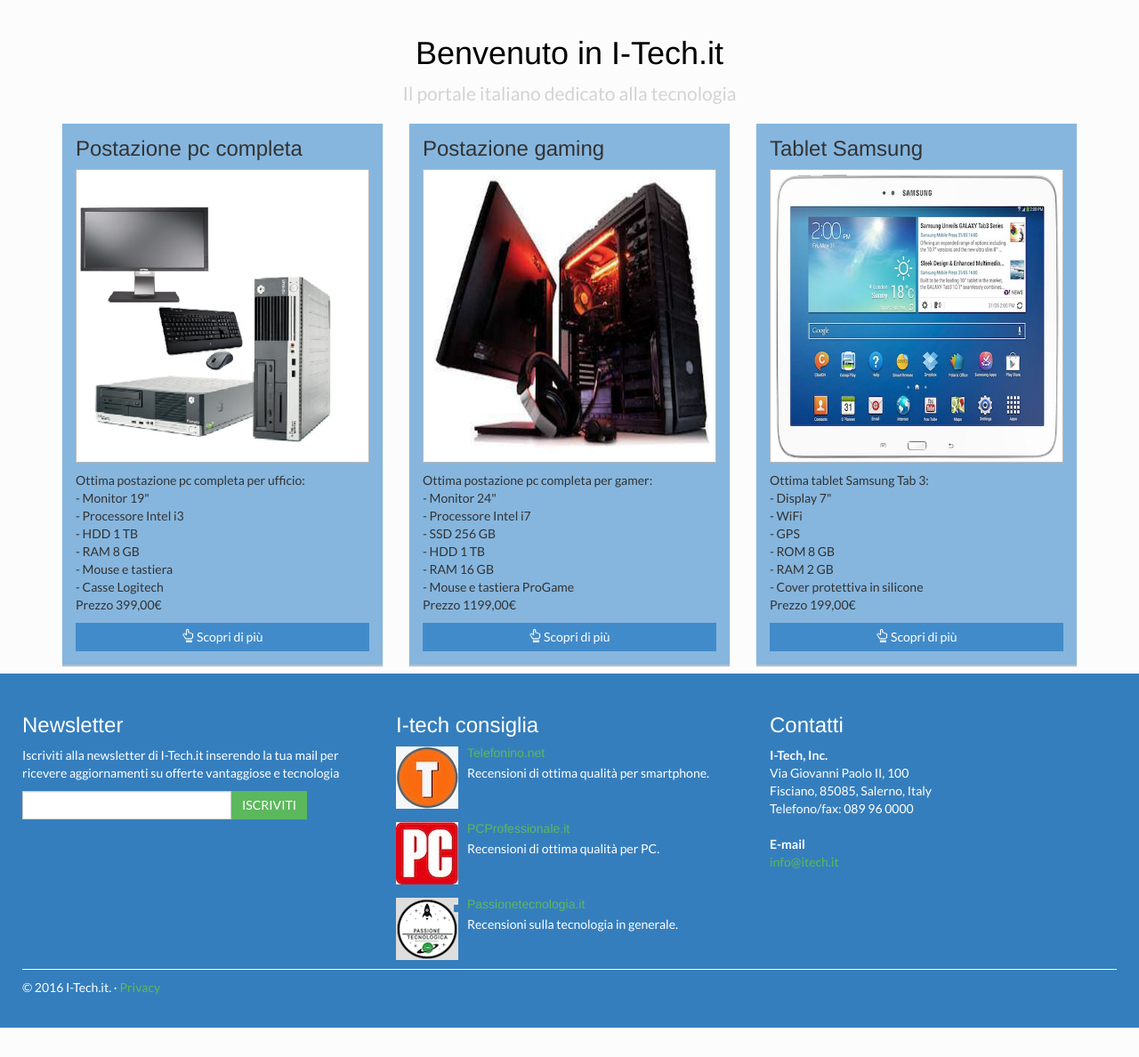
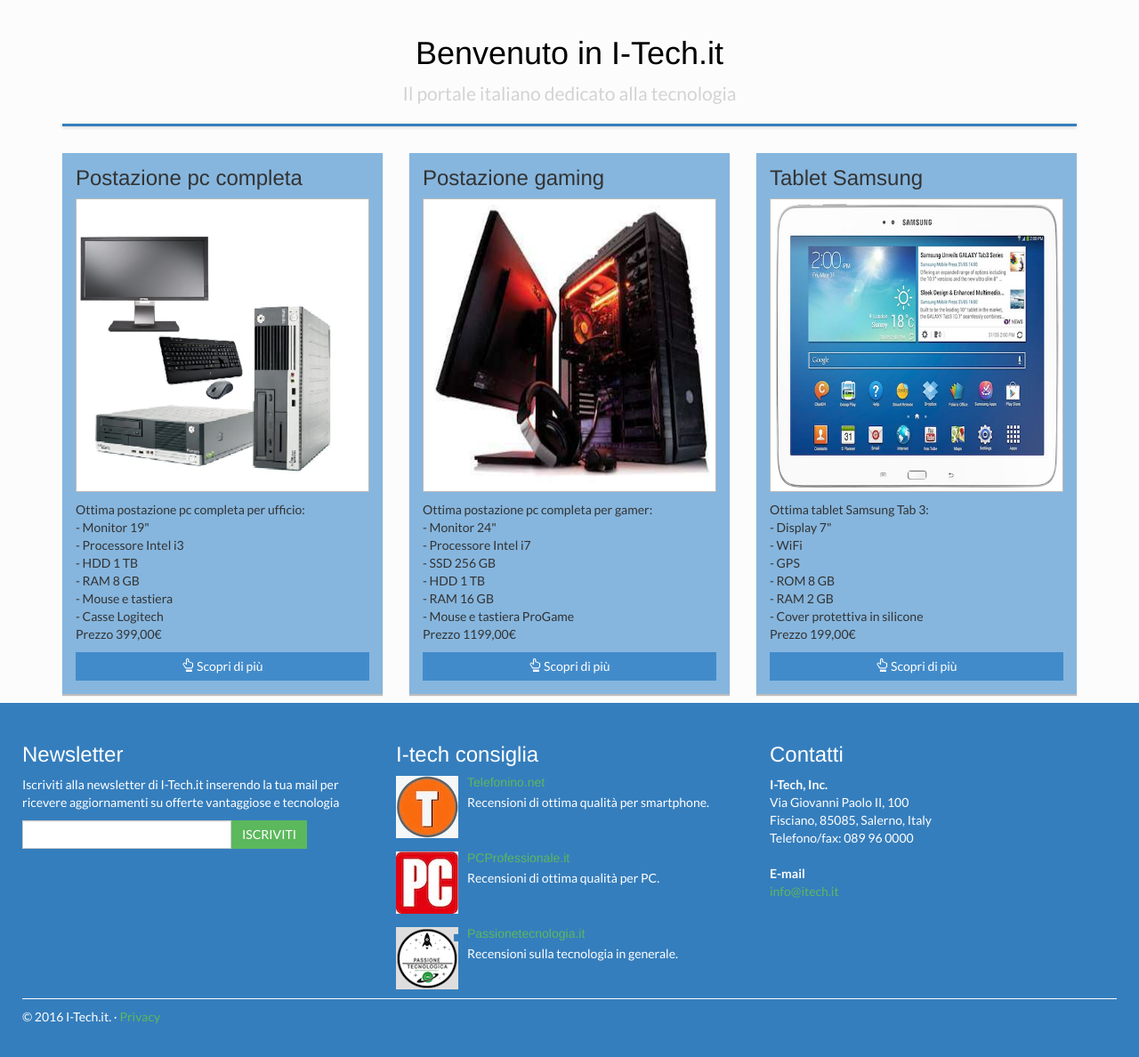
Before and after one commit to gennnarino/I-tech, a PHP site: page /website/index.php in a window 1280 px wide. Shown: the part 50-1238 px from the top of the page at 89% size. Before the commit the page ends 1205 px from the top, so only its background shows below. Run offline with PHP 8.4, Linux system fonts and the light colour scheme; the visitor is signed in with stand-in values (Sample User, id 1).

Commit message:
Creazione  pagina Slider.php e Vetrina.php Modifica delle pagine index e home Inserimento regole css per la componente slider

```diff
--- a/website/assets/css/generale.css
+++ b/website/assets/css/generale.css
@@ -132,6 +132,60 @@
 	color:  #000000;
 }
 
+/* Flexslider */
+
+.flexslider {
+	margin: 0 0 30px;
+	background: #f8f8f8;
+	border: 0;
+	border-top: 3px solid #357ebd;
+	position: relative;
+	-webkit-border-radius: 0;
+	-moz-border-radius: 0;
+	-o-border-radius: 0;
+	border-radius: 0;
+}
+
+.flex-control-paging li a {
+	width: 12px;
+	height: 12px;
+	padding: 2px;
+	background: #357ebd;
+	cursor: pointer;
+	text-indent: -9999px;
+	-webkit-border-radius: 20px;
+	-moz-border-radius: 20px;
+	-o-border-radius: 20px;
+	border-radius: 20px;
+	box-shadow: none;
+}
+
+.slides li {
+	position: relative;
+}
+
+.flex-caption {
+	position: absolute;
+	top: 35%;
+	right: 8%;
+}
+
+.flex-caption-text span {
+	display: inline-block;
+	font-size: 34px;
+	font-weight: bold;
+	font-family: "Helvetica Neue", Helvetica, Arial, sans-serif;
+	margin: 2px 0;
+	padding: 0 15px;
+	background-color: rgba(53, 126, 189, 0.8);
+}
+
+@media screen and (max-width: 767px) {
+	.flex-control-nav, .flex-control-pager, .flex-caption {
+ 		display: none;
+ 	}
+}
+
 /* Offerte in evidenza */
 
 .box-offerta{
--- /dev/null
+++ b/website/slider.php
@@ -0,0 +1,31 @@
+<?php
+	session_start();
+	$log=$_SESSION['loggato'];
+	$Admin=$_SESSION['admin'];
+?>
+
+<!-- Sezione slider con Flexslider -->
+<div class="row">
+	<div class="col-sm-12">
+		<div id="main-slider" class="flexslider">
+			<ul class="slides">
+   				<li>
+   					<a href="prodotti.php?prodotto=1">
+   						<img src="assets/img/flexslider/slide_uno.jpg">
+   					</a>
+   				</li>
+   				<li>
+   					<a href="prodotti.php?prodotto=1">
+   						<img src="assets/img/flexslider/slide_due.jpg">
+   					</a>
+   				</li>
+   				<li>
+   					<a href="prodotti.php?prodotto=0">
+   						<img src="assets/img/flexslider/slide_tre.jpg">
+   					</a>
+   				</li>
+  			</ul>
+ 		</div><!-- /.flexslider -->
+	</div><!-- /.col-sm-12 -->
+</div><!-- /.row -->
+<!-- FINE Sezione slider con Flexslider -->
--- /dev/null
+++ b/website/vetrina.php
@@ -0,0 +1,85 @@
+<?php
+	session_start();
+	$log=$_SESSION['loggato'];
+	$Admin=$_SESSION['admin'];
+?>
+<!-- Offerte in evidenza -->
+			<section id="offerte-in-evidenza">
+				<div class="row">
+
+					<!-- Prima offerta -->
+					<div class="col-sm-4">
+						<div class="box-offerta">
+							<h3>Postazione pc completa</h3>
+							<p class="text-center">
+								<img src="assets/img/offerta1.png" class="img-thumbnail img-responsive">
+							</p>
+							<p>
+								Ottima postazione pc completa per ufficio:<br>
+								- Monitor 19"<br>
+								- Processore Intel i3<br>
+								- HDD 1 TB<br>
+								- RAM 8 GB<br>
+								- Mouse e tastiera<br>
+								- Casse Logitech<br>
+								Prezzo 399,00€
+							</p>
+							<!--if se sei loggato acquisti altrimenti nulla, inserire un carattere piu bello, togliere il blu-->
+							<a href="#" class="btn btn-primary btn-large btn-block">
+								<span class="glyphicon glyphicon-hand-up"></span>   Scopri di più
+							</a>
+						</div>
+					</div>
+					<!-- FINE Prima offerta-->
+
+					<!-- Seconda offerta -->
+					<div class="col-sm-4">
+						<div class="box-offerta">
+							<h3>Postazione gaming</h3>
+							<p class="text-center">
+								<img src="assets/img/offerta2.png" class="img-thumbnail img-responsive">
+							</p>
+							<p>
+								Ottima postazione pc completa per gamer:<br>
+								- Monitor 24"<br>
+								- Processore Intel i7<br>
+								- SSD 256 GB<br>
+								- HDD 1 TB<br>
+								- RAM 16 GB<br>
+								- Mouse e tastiera ProGame<br>
+								Prezzo 1199,00€
+							</p>
+							<a href="#" class="btn btn-primary btn-large btn-block">
+								<span class="glyphicon glyphicon-hand-up"></span>   Scopri di più
+							</a>
+						</div>
+					</div>
+					<!-- FINE Seconda offerta-->
+
+					<!-- Terza offerta -->
+					<div class="col-sm-4">
+						<div class="box-offerta">
+							<h3>Tablet Samsung</h3>
+							<p class="text-center">
+								<img src="assets/img/offerta3.jpeg" class="img-thumbnail img-responsive">
+							</p>
+							<p>
+								Ottima tablet Samsung Tab 3:<br>
+								- Display 7"<br>
+								- WiFi<br>
+								- GPS<br>
+								- ROM 8 GB<br>
+								- RAM 2 GB<br>
+								- Cover protettiva in silicone<br>
+								Prezzo 199,00€
+							</p>
+							<a href="#" class="btn btn-primary btn-large btn-block">
+								<span class="glyphicon glyphicon-hand-up"></span>   Scopri di più
+							</a>
+						</div>
+					</div>
+					<!-- FINE Terza offerta-->
+
+				</div>
+			</section>
+			<!-- FINE Offerte in evidenza -->
```
Also changed, not shown: website/home.php (+6 -77 lines), website/index.php (+6 -77 lines).
